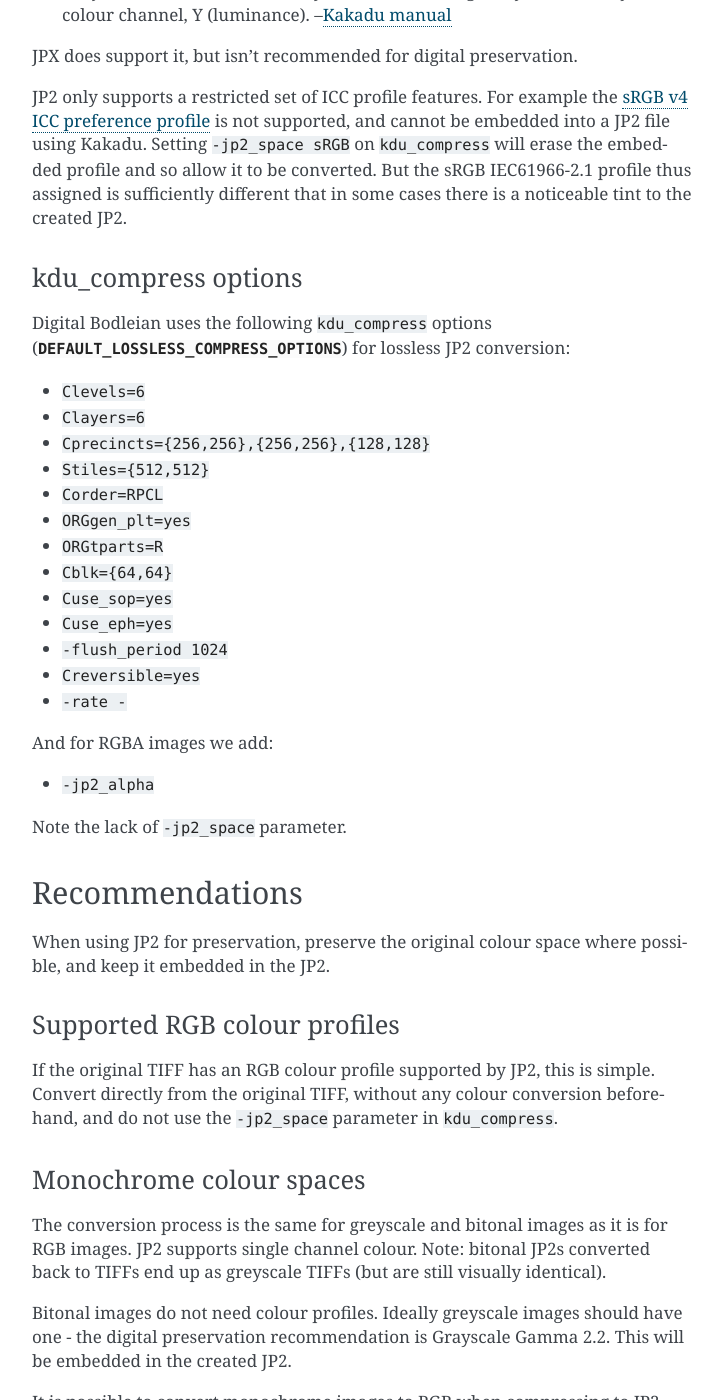
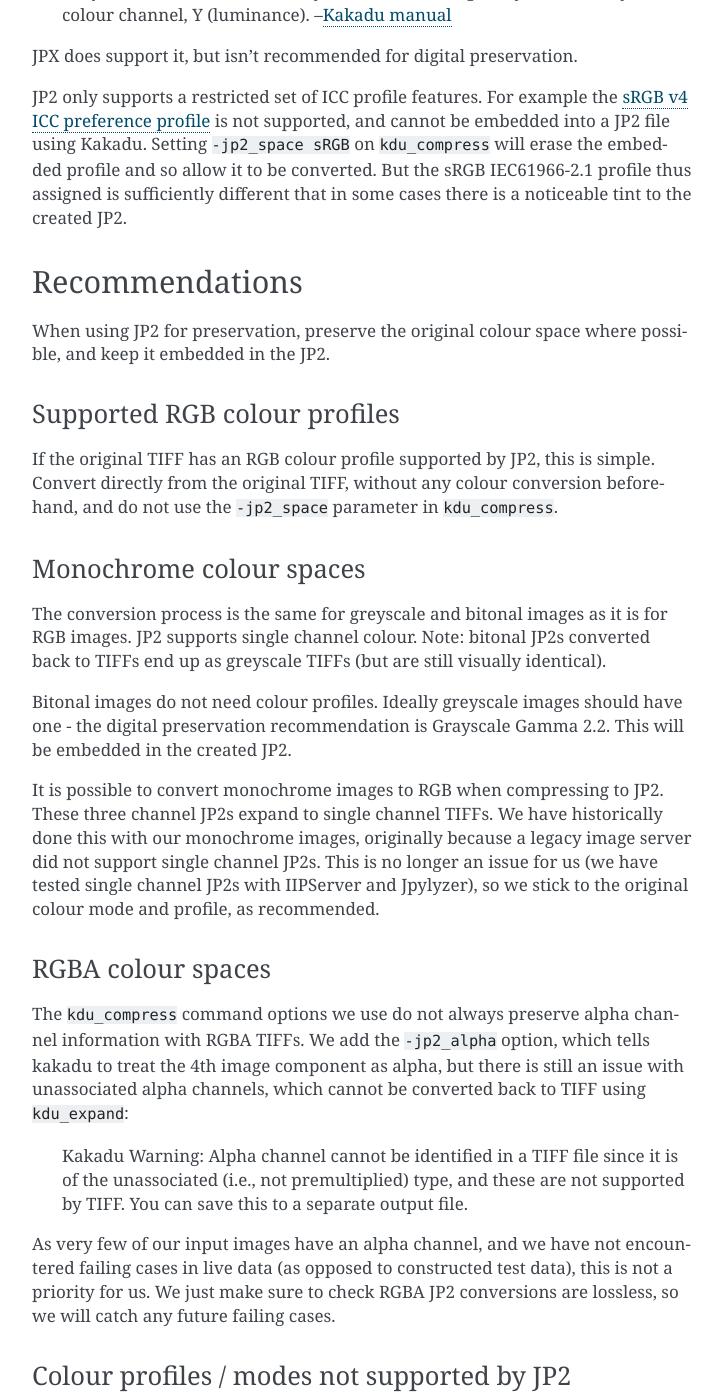
Before and after one commit to bodleian/image-processing, a Sphinx documentation site: the page built from docs/jp2_colour_management.rst, in a window 1280 px wide and 1400 px high, scrolled down 739 px. Shown: the whole window, without its empty margins (388-1110 px from the left). Built offline with Sphinx 7.4.7, drawn with Linux system fonts in a browser that asks for light colours; some of the changed text lies outside the part shown.

Commit message:
Remove kdu compress options (will be separate file)

```diff
--- a/docs/jp2_colour_management.rst
+++ b/docs/jp2_colour_management.rst
@@ -27,32 +27,6 @@
 
 JP2 only supports a restricted set of ICC profile features. For example the `sRGB v4 ICC preference profile <http://www.color.org/srgbprofiles.xalter#v4pref>`__ is not supported, and cannot be embedded into a JP2 file using Kakadu. Setting ``-jp2_space sRGB`` on ``kdu_compress`` will erase the embedded profile and so allow it to be converted. But the sRGB IEC61966-2.1 profile thus assigned is sufficiently different that in some cases there is a noticeable tint to the created JP2.
 
-.. _kdu_compress-options:
-
-kdu_compress options
-~~~~~~~~~~~~~~~~~~~~
-
-Digital Bodleian uses the following ``kdu_compress`` options (:attr:`~image_processing.kakadu.DEFAULT_LOSSLESS_COMPRESS_OPTIONS`) for lossless JP2 conversion:
-
-- ``Clevels=6``
-- ``Clayers=6``
-- ``Cprecincts={256,256},{256,256},{128,128}``
-- ``Stiles={512,512}``
-- ``Corder=RPCL``
-- ``ORGgen_plt=yes``
-- ``ORGtparts=R``
-- ``Cblk={64,64}``
-- ``Cuse_sop=yes``
-- ``Cuse_eph=yes``
-- ``-flush_period 1024``
-- ``Creversible=yes``
-- ``-rate -``
-
-And for RGBA images we add:
-
-- ``-jp2_alpha``
-
-Note the lack of ``-jp2_space`` parameter.
 
 Recommendations
 ---------------
@@ -76,7 +50,7 @@
 RGBA colour spaces
 ~~~~~~~~~~~~~~~~~~
 
-The ``kdu_compress`` command :ref:`options <kdu_compress-options>` we use do not always preserve alpha channel information with RGBA TIFFs. We add the ``-jp2_alpha`` option, which tells kakadu to treat the 4th image component as alpha, but there is still an issue with unassociated alpha channels, which cannot be converted back to TIFF using ``kdu_expand``:
+The ``kdu_compress`` command options we use do not always preserve alpha channel information with RGBA TIFFs. We add the ``-jp2_alpha`` option, which tells kakadu to treat the 4th image component as alpha, but there is still an issue with unassociated alpha channels, which cannot be converted back to TIFF using ``kdu_expand``:
 
     Kakadu Warning: Alpha channel cannot be identified in a TIFF file since it is of the unassociated (i.e., not premultiplied) type, and these are not supported by TIFF.  You can save this to a separate output file.
 
```
